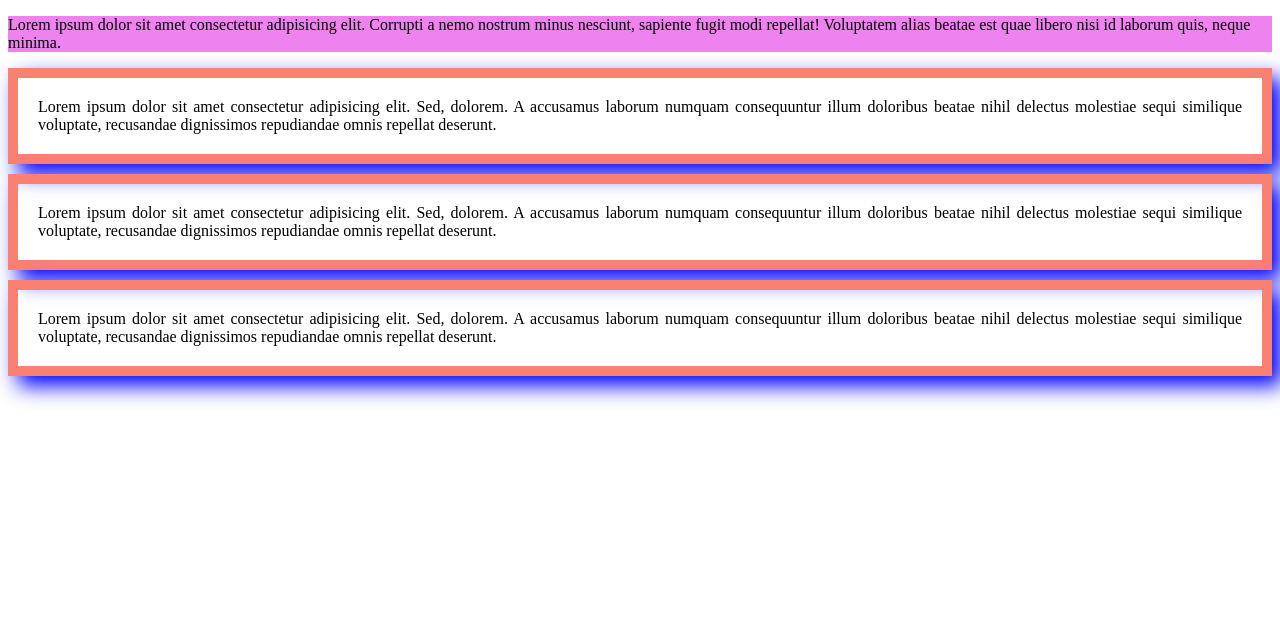
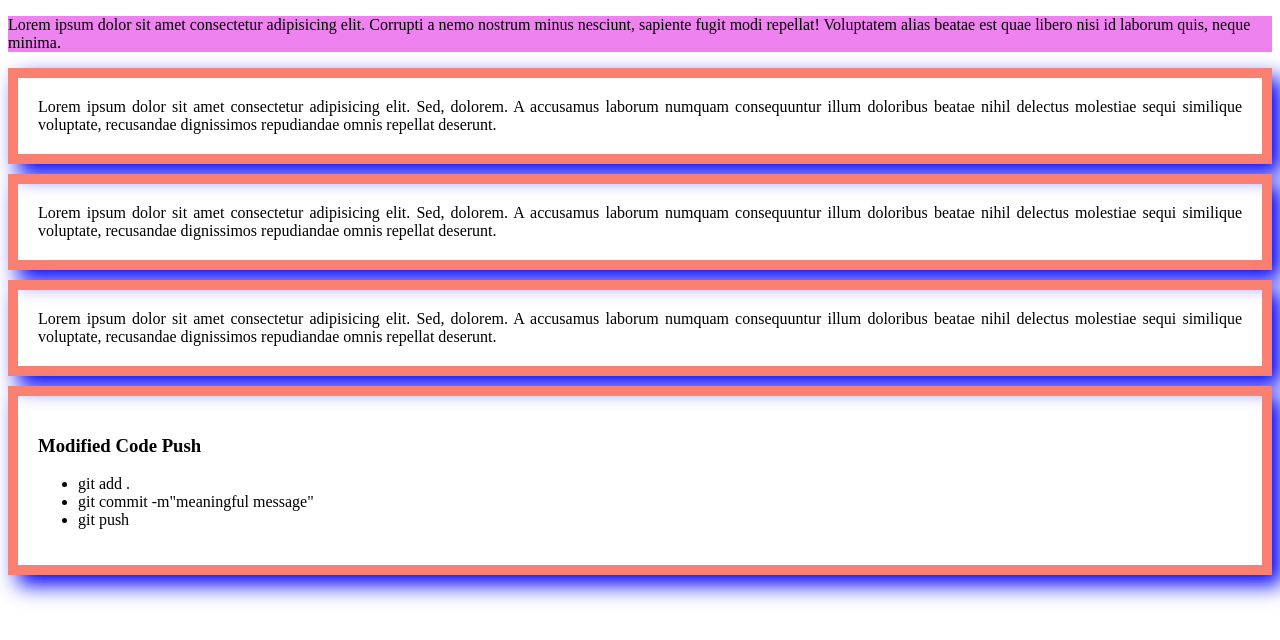
Before and after one commit to ShahriarAlam47/my-first-github-repo, a plain HTML site: page index.html in a window 1280 px wide. Drawn offline with Linux system fonts and the light colour scheme.

Commit message:
my fourth commit

```diff
--- a/index.html
+++ b/index.html
@@ -17,5 +17,13 @@
     <div>
         Lorem ipsum dolor sit amet consectetur adipisicing elit. Sed, dolorem. A accusamus laborum numquam consequuntur illum doloribus beatae nihil delectus molestiae sequi similique voluptate, recusandae dignissimos repudiandae omnis repellat deserunt.
     </div>
+    <div>
+        <h3>Modified Code Push</h3>
+        <ul>
+            <li>git add .</li>
+            <li>git commit -m"meaningful message"</li>
+            <li>git push</li>
+        </ul>
+    </div>
 </body>
 </html>
```
